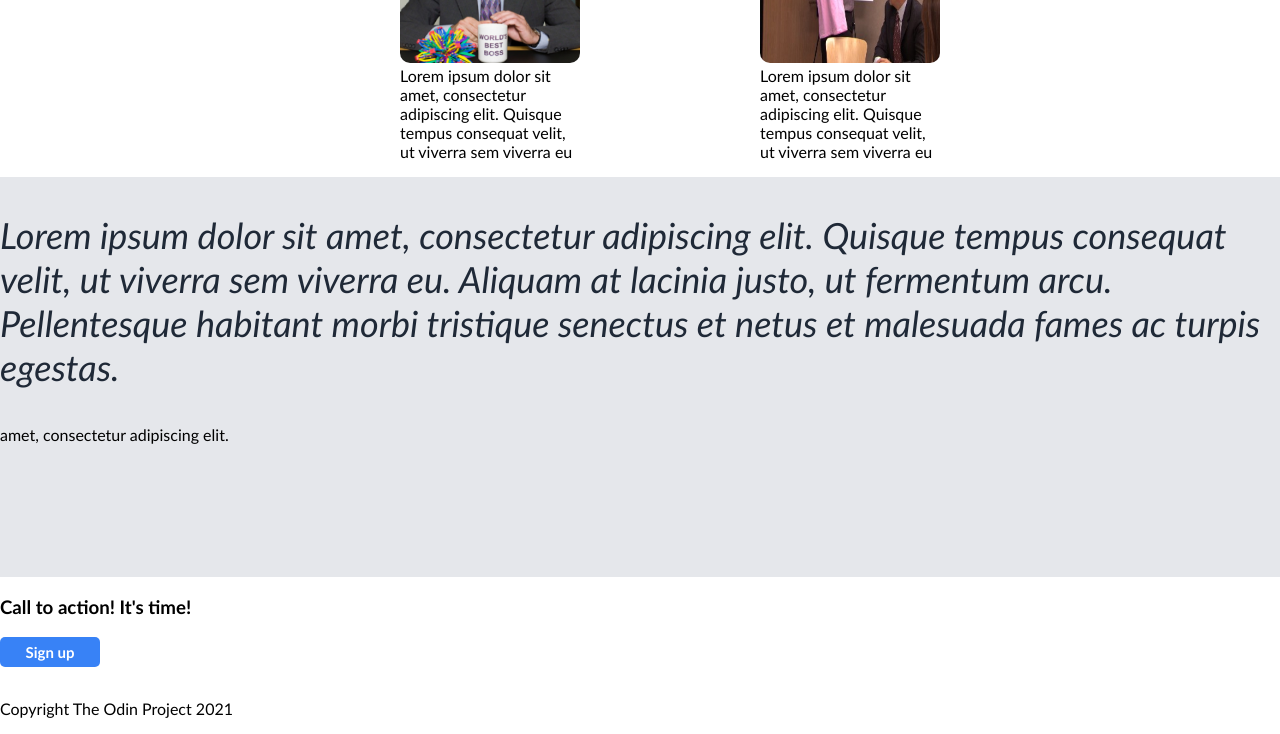
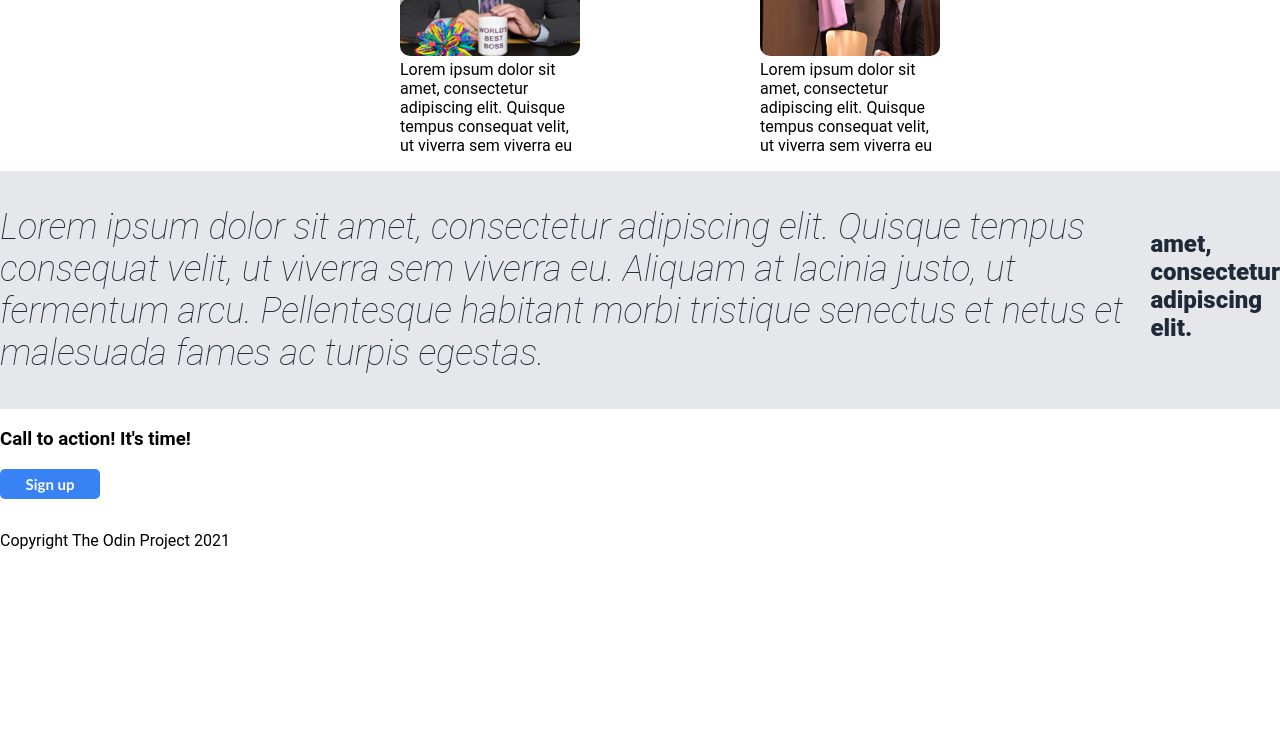
Before and after one commit to BoomBill/first-website, a plain HTML site: page index.html in a window 1280 px wide. Shown: the part 830-1564 px from the top of the page. After the commit the page ends 1396 px from the top, so only its background shows below. Drawn offline with Linux system fonts and the light colour scheme.

Commit message:
CSS quote

```diff
--- a/styles.css
+++ b/styles.css
@@ -3,7 +3,7 @@ body {
     flex-direction: column;
     margin: 0;
     padding: 0;
-    font-family: 'Trebuchet MS', 'Lucida Sans Unicode', 'Lucida Grande', 'Lucida Sans', Arial, sans-serif;
+    font-family: 'Roboto', sans-serif;
 }
 
 /* Header */
@@ -73,8 +73,9 @@ button {
     font-size: 15px;
     font-family: 'Trebuchet MS', 'Lucida Sans Unicode', 'Lucida Grande', 'Lucida Sans', Arial, sans-serif;
     font-weight: 900;
+}
 
-}
+
 
 /* Employees */
 
@@ -114,12 +115,40 @@ h2 {
 /* Quote */
 
 .quote-container {
+    display: flex;
     background-color: #E5E7EB;
-    height: 400px;
+    height: auto;
+    padding-top: 35px;
+    padding-bottom: 35px;
 }
 
-.quote-container > .quote > p {
+.sentance {
+
+    margin: 30px 450px;;
+    display: flex;
+    flex-direction: column;
+}
+
+.autor {
+    margin:0 0 0 auto;
+    padding: 0;
+
+}
+
+
+.autor > p {
+    color: #1F2937;
+    font-size: 24px;
+    font-weight: 900;
+    margin-bottom: 10px;
+}
+
+.quote > p {
+    color: #1F2937;
     font-size: 36px;
+    font-weight: 200;
     font-style: italic;
-    color: #1F2937;
+    margin: 0;
 }
+
+/* Action */
```
